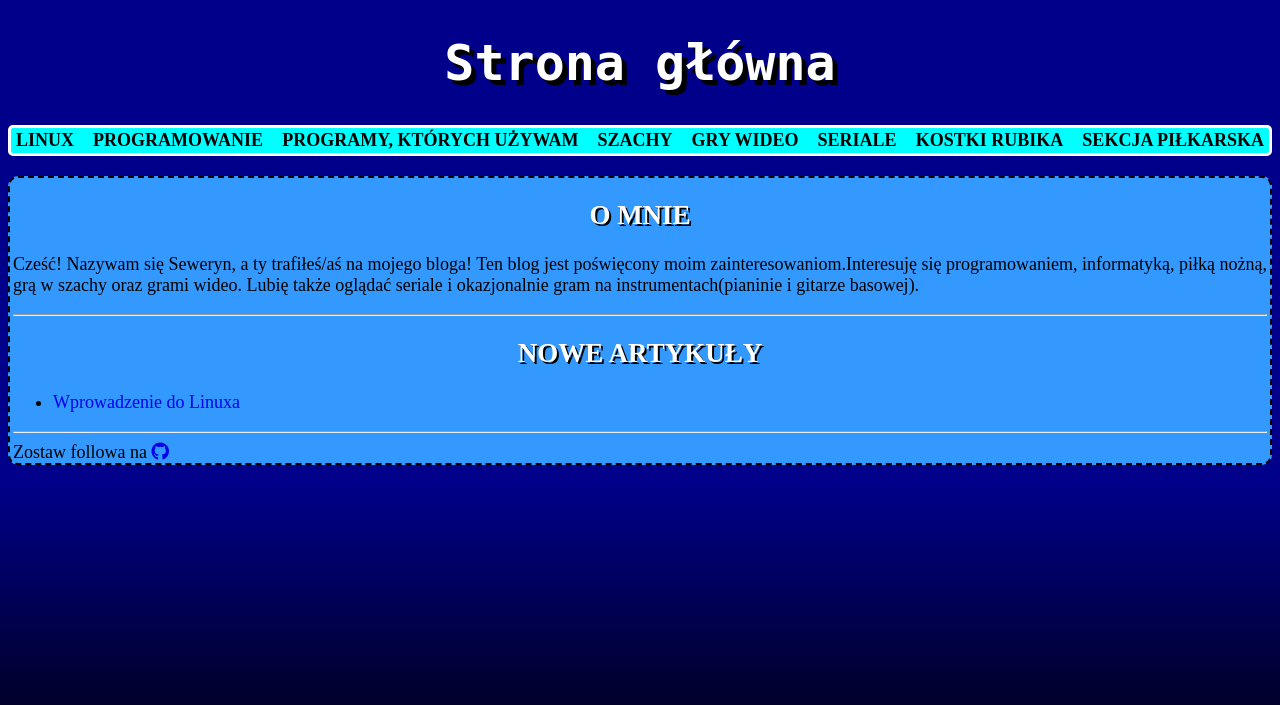
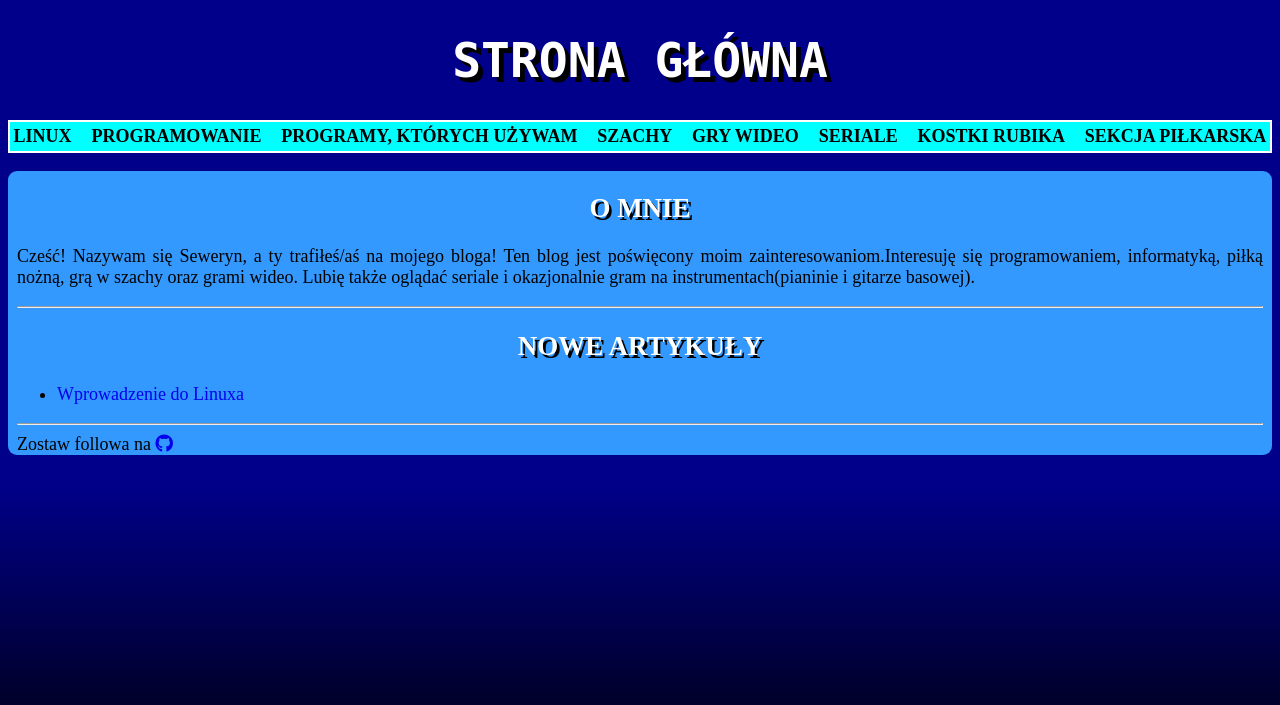
Before and after one commit to sewe2000/blog, a PHP site: page / in a window 1280 px wide. Shown: the top 705 px of the page. Run offline with PHP 8.4, Linux system fonts and the light colour scheme; some libraries are stand-ins or nearby versions.

Commit message:
Changed most of pixels to relative units in style.css

```diff
--- a/stylesheets/style.css
+++ b/stylesheets/style.css
@@ -3,10 +3,11 @@ html{
 }
 h1 {
 	color: white;
-	font-size: 50px;
+	font-size: 3rem;
 	font-family: monospace;
 	text-align: center;
-	text-shadow: 5px 5px black;
+	text-shadow: 0.3rem 0.3rem black;
+	text-transform: uppercase;
 }
 p {
 	text-align: justify;
@@ -16,7 +17,7 @@ body{
 }
 h2{
 	text-align: center;
-	text-shadow: 2px 2px black;
+	text-shadow: 0.1em 0.1em black;
 	text-transform: uppercase;
 	color: white;
 }
@@ -42,12 +43,8 @@ figcaption{
 	font-weight: bold;
 	font-size: large;
 	display: flex;
-	border-radius: 5px;
-	border: 3px solid white;
-	padding-top: 2px;
-	padding-bottom: 2px;
-	padding-right: 5px;
-	padding-left: 5px;
+	border: 2px solid white;
+	padding: 0.2em;
 	justify-content: space-between;
 	text-transform: uppercase;
 }
@@ -65,22 +62,11 @@ a{
 .central-pane{
 	background-color: #3399ff;
 	font-size: large;
-	left:120px;
-	border-radius: 10px;
-	border: 2px dashed black;
-	margin-top: 20px;
-	padding-left: 3px;
-	padding-right: 3px;
+	border-radius: 0.5em;
+	margin-top: 1em;
+	padding-left: 0.5em;
+	padding-right: 0.5em;
 	overflow: hidden;
 
 
 }
-
-.image-container{
-	margin: 10px;
-	display: flex;
-	flex-direction: column;
-}
-.image-container > em{
-	text-align: center;
-}
```
